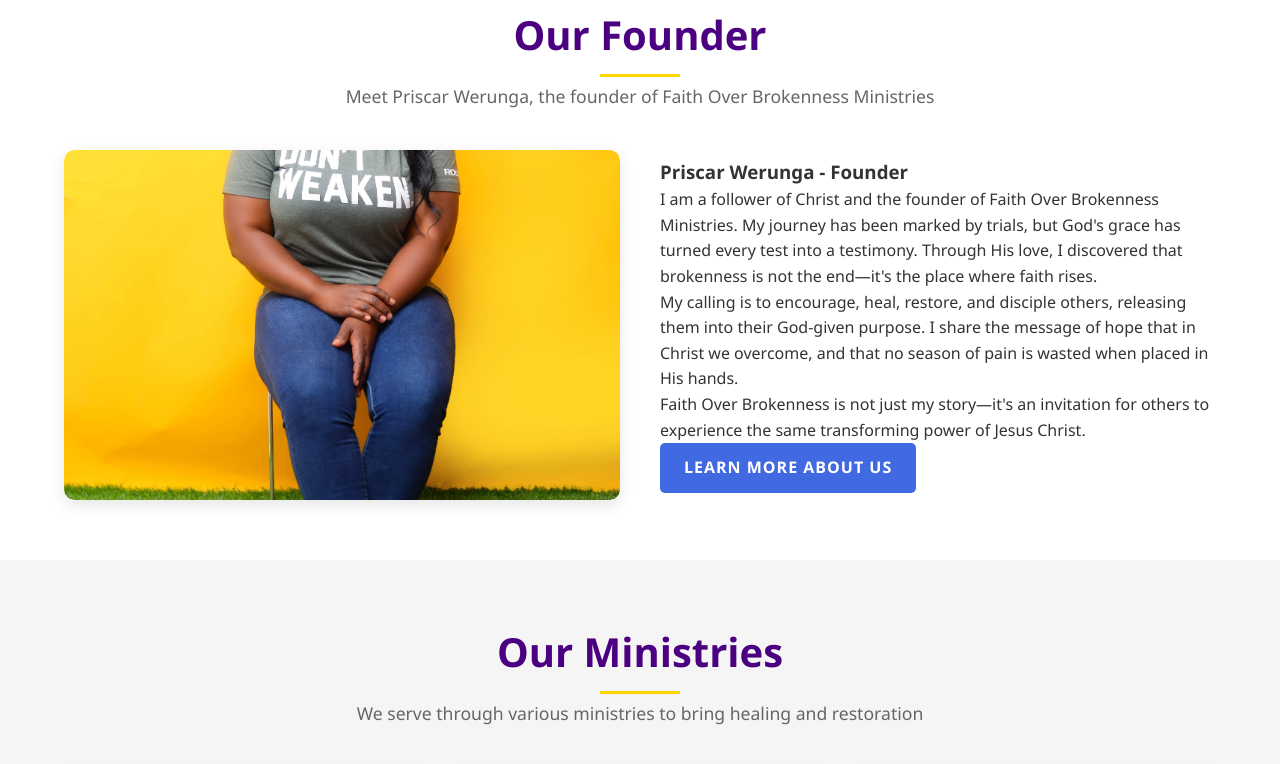
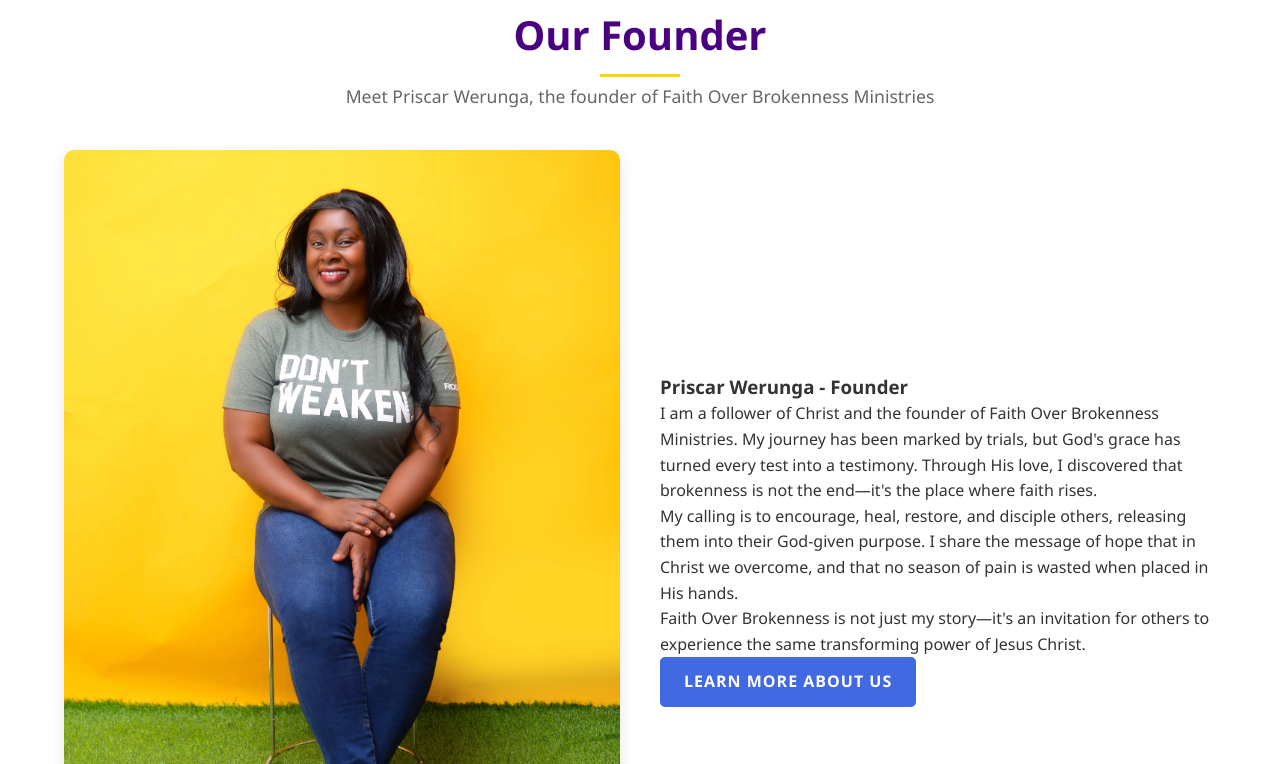
Before and after one commit to doubleO-G/FOB, a website: page index.html in a window 1280 px wide. Shown: the part 1239-2003 px from the top of the page. Drawn offline with Linux system fonts and the light colour scheme.

Commit message:
Make founder image fit properly in frame

```diff
--- a/index.html
+++ b/index.html
@@ -672,7 +672,7 @@
 
             <div class="about-content">
                 <div class="about-img">
-                    <img src="public/images/founder.jpg" alt="Priscar Werunga" style="max-width: 100%; height: 350px; object-fit: cover; border-radius: 10px;">
+                    <img src="public/images/founder.jpg" alt="Priscar Werunga" style="width: 100%; height: 100%; object-fit: cover;">
                 </div>
 
                 <div class="about-text">
```
